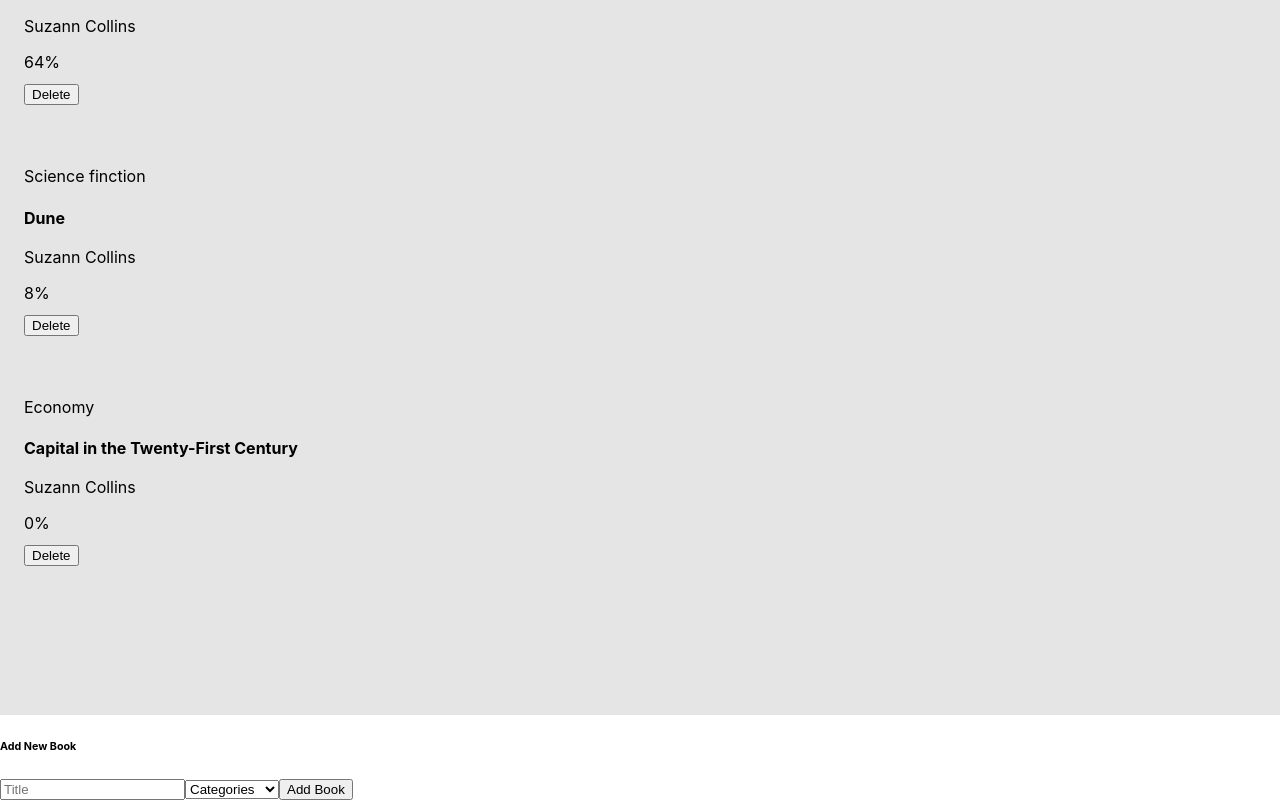
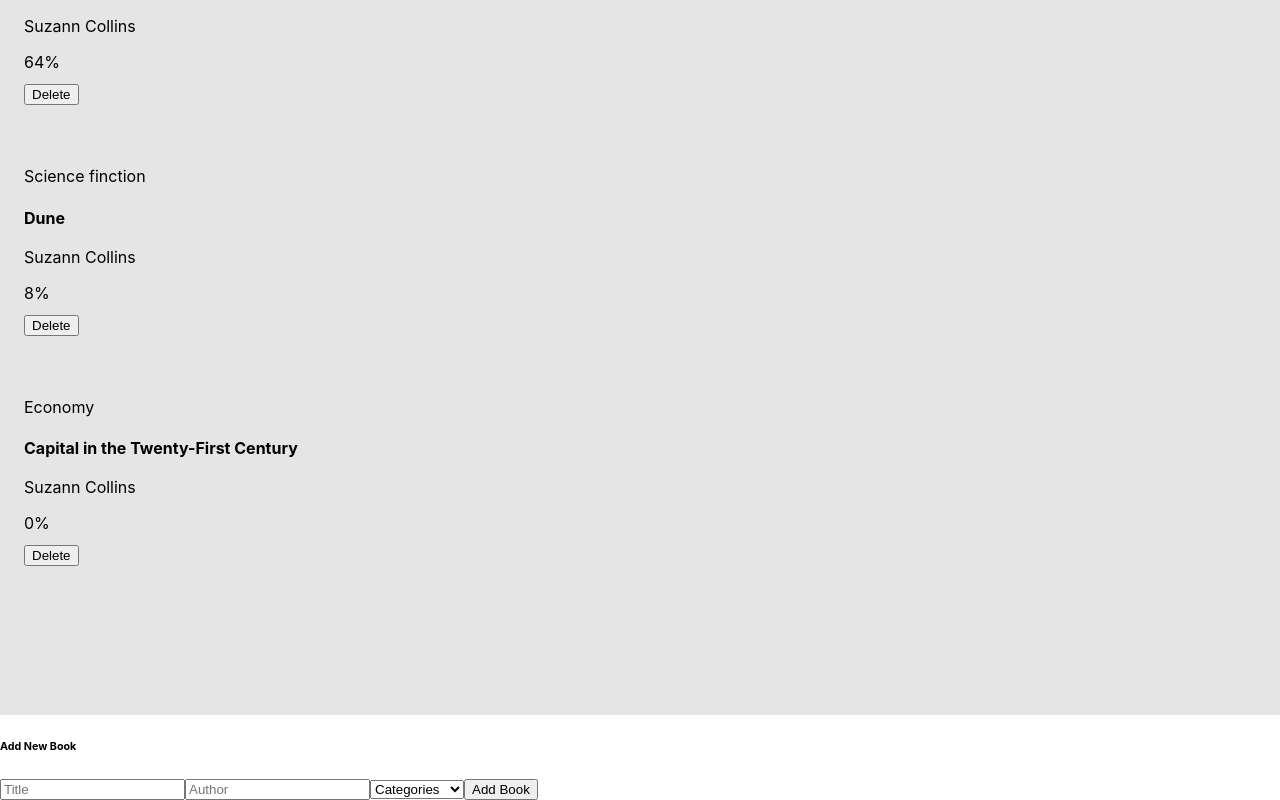
Before and after one commit to Gardimy/GDM_Bookstore, a React (Create React App) app: page / in a window 1280 px wide. Shown: the part 305-1105 px from the top of the page. Built offline with nearby package versions, Linux system fonts and the light colour scheme.

Commit message:
Update HSgvh file

```diff
--- a/src/components/BookForm.js
+++ b/src/components/BookForm.js
@@ -26,6 +26,13 @@
           placeholder="Title"
           required
         />
+        <input
+          type="text"
+          value={title}
+          onChange={(e) => setTitle(e.target.value)}
+          placeholder="Author"
+          required
+        />
         <select name="mySelect" id="mySelect">
           <option value="option1">Categories</option>
           <option value="option2">Categories1</option>
```
